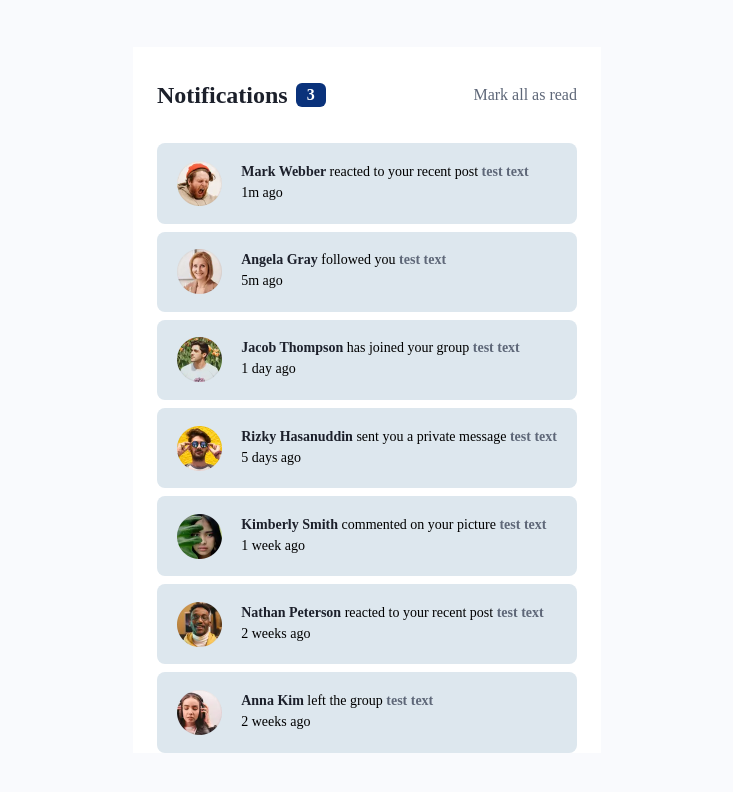
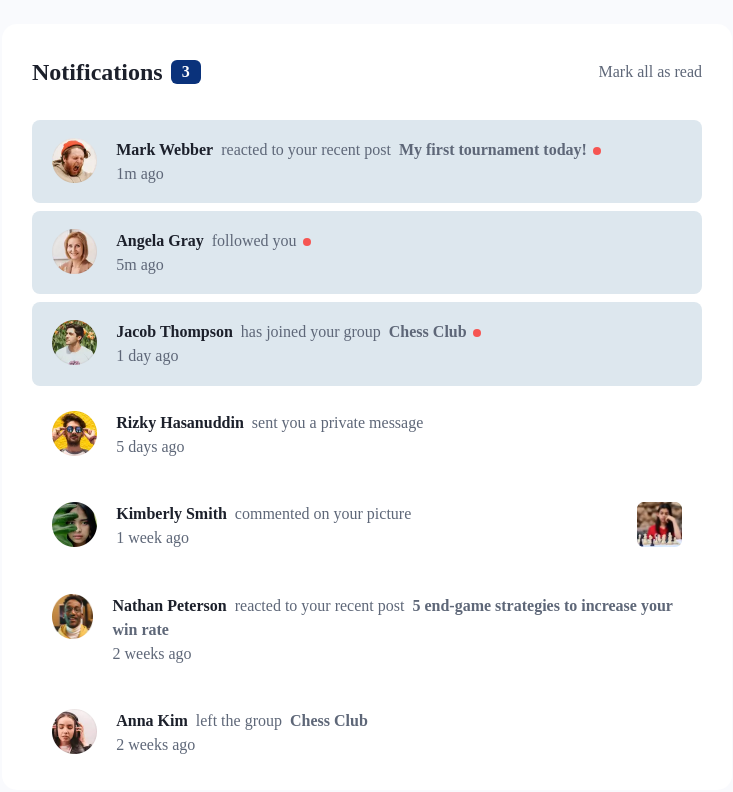
Before and after one commit to Dudeldups/FM-notifications-page, a React (Vite) app: page / in a window 1280 px wide. Shown: the top 792 px of the page, without its empty margins (273-1006 px from the left). Built offline with nearby package versions, Linux system fonts and the light colour scheme; a web font is replaced by a local one.

Commit message:
added transitions and cond. render for notifications

```diff
--- a/src/App.jsx
+++ b/src/App.jsx
@@ -3,7 +3,7 @@ import NotificationsContainer from "./components/NotificationsContainer";
 export default function App() {
   return (
     <>
-      <div className="font-plus-jakarta font-medium text-[0.875rem] bg-clr-snow md:h-screen md:grid md:place-content-center">
+      <div className="font-plus-jakarta font-medium text-[0.875rem] bg-clr-snow md:min-h-screen md:grid md:place-content-center md:p-6">
         <NotificationsContainer />
       </div>
     </>
--- a/src/components/Header.jsx
+++ b/src/components/Header.jsx
@@ -7,7 +7,7 @@ export default function Header({ amountUnread }) {
       <span className="bg-clr-blue text-base text-white font-extrabold px-[0.7rem] rounded-[0.375rem]">
         {amountUnread}
       </span>
-      <button className="ml-auto text-clr-grey-blue md:text-base hover:text-clr-blue">
+      <button className="ml-auto text-clr-grey-blue md:text-base transition-colors hover:text-clr-blue">
         Mark all as read
       </button>
     </header>
--- a/src/components/Notification.jsx
+++ b/src/components/Notification.jsx
@@ -1,41 +1,50 @@
 export default function Notification({ props }) {
   const hasLink = "link" in props;
+  const hasImg = "img" in props;
 
   let containerClassNames =
     "flex gap-[0.8rem] md:gap-[1.2rem] p-4 md:py-[1.1rem] md:px-5 rounded-lg";
-  // if (props.isUnread) {
-  containerClassNames += " bg-clr-light-blue";
-  // }
+  if (props.isUnread) {
+    containerClassNames += " bg-clr-light-blue";
+  }
 
   return (
     <section className={containerClassNames}>
-      <img
-        className="w-[2.4375rem] md:w-[2.8125rem] h-[2.4375rem] md:h-[2.8125rem]"
-        src={props.avatar}
-        alt=""
-      />
-      <article>
+      <a href="#">
+        <img
+          className="w-[2.4375rem] md:w-[2.8125rem] h-[2.4375rem] md:h-[2.8125rem] transition-transform hover:scale-110"
+          src={props.avatar}
+          alt=""
+        />
+      </a>
+      <article className="md:text-base">
         <a href="#">
-          <h2 className="inline font-extrabold text-clr-dark-blue hover:text-clr-blue">
+          <h2 className="inline font-extrabold text-clr-dark-blue transition-colors hover:text-clr-blue">
             {props.name}
           </h2>
         </a>
-        <p className="inline"> {props.content}</p>
+        <p className="inline ml-[0.5em] text-clr-grey-blue">{props.content}</p>
         {hasLink && (
           <a href="#">
-            <p className="inline font-extrabold text-clr-grey-blue hover:text-clr-blue">
-              {" "}
-              test text
+            <p className="inline ml-[0.5em] font-extrabold text-clr-grey-blue transition-colors hover:text-clr-blue">
+              {props.link}
             </p>
           </a>
         )}
-        {/* {props.isUnread && ( */}
-        <span className="w-2 h-2 bg-clr-red rounded-full"></span>
-        {/* )} */}
+        {props.isUnread && (
+          <span className="inline-block ml-[0.4em] w-2 h-2 bg-clr-red rounded-full"></span>
+        )}
         <footer>
-          <p>{props.postTime}</p>
+          <p className="text-clr-grey-blue">{props.postTime}</p>
         </footer>
       </article>
+      {hasImg && (
+        <img
+          className="w-[2.4375rem] md:w-[2.8125rem] h-[2.4375rem] md:h-[2.8125rem] ml-auto"
+          src={props.img}
+          alt=""
+        />
+      )}
     </section>
   );
 }
--- a/src/components/NotificationsContainer.jsx
+++ b/src/components/NotificationsContainer.jsx
@@ -19,9 +19,9 @@ export default function NotificationsContainer() {
   ));
 
   return (
-    <main className="bg-white px-4 md:px-6">
+    <main className="max-w-[45.625rem] bg-white px-4 md:px-[1.875rem] rounded-[0.9375rem]">
       <Header amountUnread={amountUnread} />
-      <div className="grid gap-2">{allNotifications}</div>
+      <div className="grid gap-2 pb-4">{allNotifications}</div>
     </main>
   );
 
--- a/src/data/data.json
+++ b/src/data/data.json
@@ -5,7 +5,6 @@
     "avatar": "assets/images/avatar-mark-webber.webp",
     "content": "reacted to your recent post",
     "link": "My first tournament today!",
-    "privateMessage": null,
     "isUnread": true,
     "postTime": "1m ago"
   },
@@ -14,8 +13,6 @@
     "name": "Angela Gray",
     "avatar": "assets/images/avatar-angela-gray.webp",
     "content": "followed you",
-    "link": null,
-    "privateMessage": null,
     "isUnread": true,
     "postTime": "5m ago"
   },
@@ -25,7 +22,6 @@
     "avatar": "assets/images/avatar-jacob-thompson.webp",
     "content": "has joined your group",
     "link": "Chess Club",
-    "privateMessage": null,
     "isUnread": true,
     "postTime": "1 day ago"
   },
@@ -34,7 +30,6 @@
     "name": "Rizky Hasanuddin",
     "avatar": "assets/images/avatar-rizky-hasanuddin.webp",
     "content": "sent you a private message",
-    "link": null,
     "privateMessage": "Hello, thanks for setting up the Chess Club. I’ve been a member for a few weeks now and I’m already having lots of fun and improving my game.",
     "isUnread": false,
     "postTime": "5 days ago"
@@ -44,8 +39,7 @@
     "name": "Kimberly Smith",
     "avatar": "assets/images/avatar-kimberly-smith.webp",
     "content": "commented on your picture",
-    "link": "assets/images/image-chess.webp",
-    "privateMessage": null,
+    "img": "assets/images/image-chess.webp",
     "isUnread": false,
     "postTime": "1 week ago"
   },
@@ -55,7 +49,6 @@
     "avatar": "assets/images/avatar-nathan-peterson.webp",
     "content": "reacted to your recent post",
     "link": "5 end-game strategies to increase your win rate",
-    "privateMessage": null,
     "isUnread": false,
     "postTime": "2 weeks ago"
   },
@@ -65,7 +58,6 @@
     "avatar": "assets/images/avatar-anna-kim.webp",
     "content": "left the group",
     "link": "Chess Club",
-    "privateMessage": null,
     "isUnread": false,
     "postTime": "2 weeks ago"
   }
--- a/tailwind.config.js
+++ b/tailwind.config.js
@@ -2,6 +2,9 @@
 export default {
   content: ["./index.html", "./src/**/*.{js,ts,jsx,tsx}"],
   theme: {
+    screens: {
+      md: "40em",
+    },
     extend: {
       fontFamily: {
         "plus-jakarta": "Plus Jakarta Sans",
```
